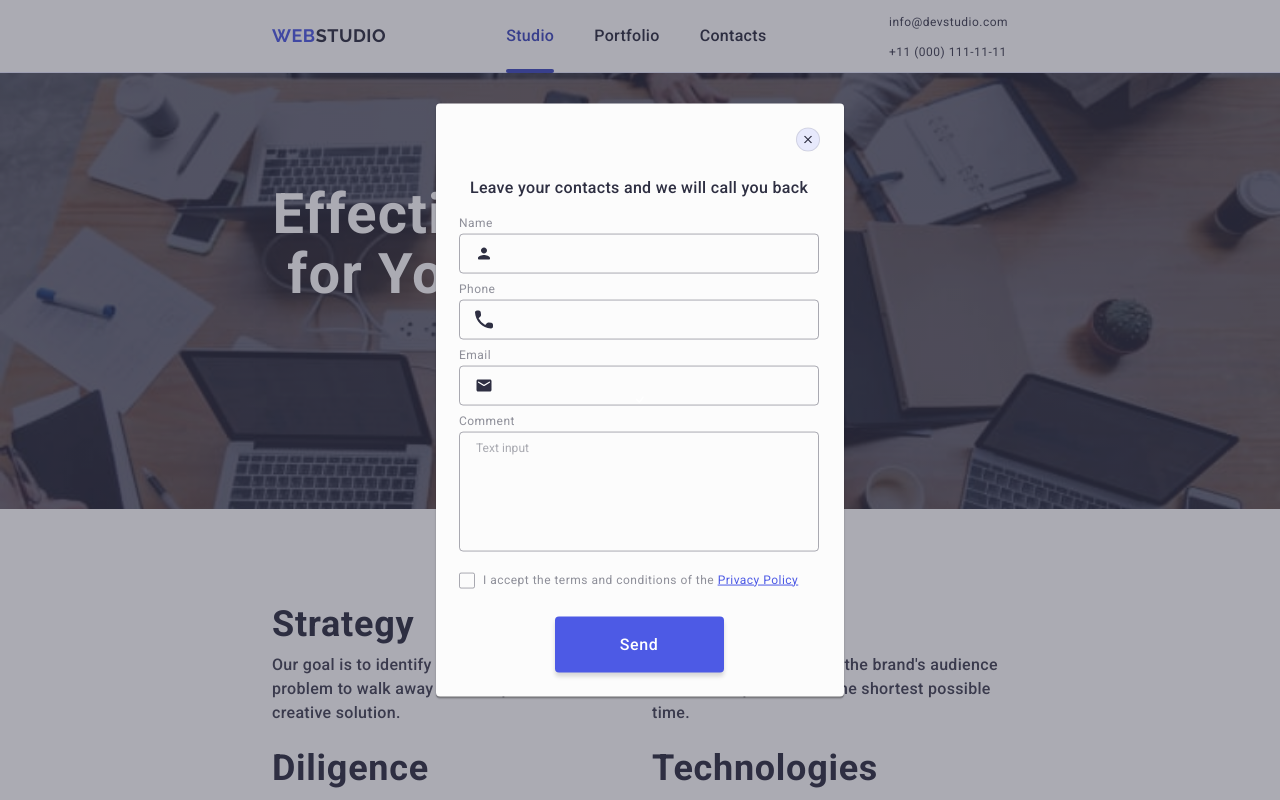
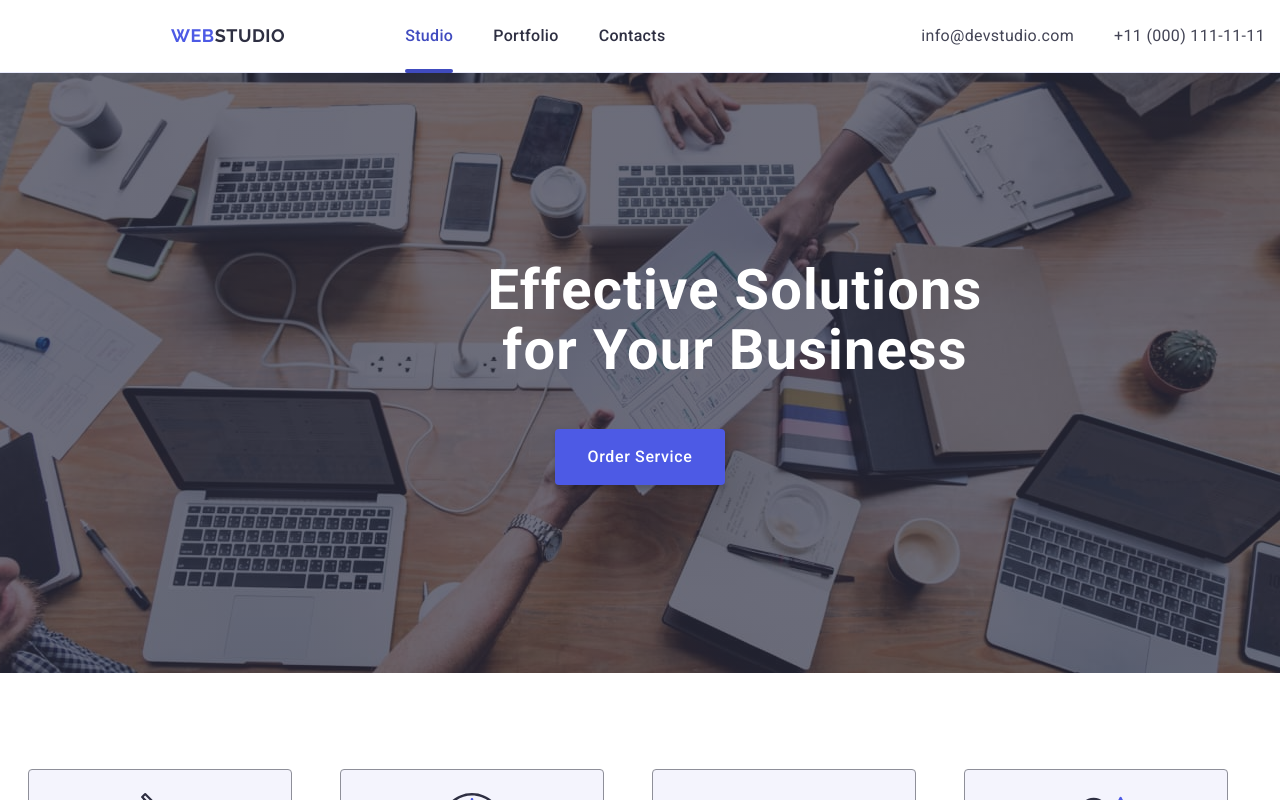
Before and after one commit to ouemdzi/goit-markup-hw-06, a plain HTML site: page index.html in a window 1280 px wide. Shown: the top 800 px of the page. Drawn offline with nearby package versions, Linux system fonts and the light colour scheme.

```diff
--- a/css/media.css
+++ b/css/media.css
@@ -51,7 +51,6 @@
       ),
       url(../images/bg-tablet-1x.jpg);
     padding: 112px 136px;
-    /* max-width: 1440px; */
   }
 
   @media screen and (min-resolution: 192dpi) {
@@ -68,6 +67,7 @@
   .header-title {
     min-width: 496px;
     text-align: center;
+    margin: 0 auto;
     font-size: 56px;
     font-weight: 700;
     line-height: 1.07;
@@ -75,7 +75,7 @@
   }
 
   .header-button {
-    margin-top: 36px;
+    margin-top: 48px;
   }
 
   /* -----------------ADVANTAGES----------------- */
@@ -106,7 +106,8 @@
   }
 
   .team-item {
-    min-width: calc((100% - 24px) / 2);
+    width: calc((100% - 24px) / 2);
+  }
 }
 
 /* ---------------------PORTFOLIO-------------------- */
@@ -174,4 +175,115 @@
 .modal-text {
   margin-bottom: 16px;
 }
+
+/* ---------------------->COMPUTER<-------------------- */
+
+@media screen and (min-width: 1158px) {
+  .container {
+    max-width: 1158px;
+    padding-left: 15px;
+    padding-right: 15px;
   }
+  /* ---------HEADER------------ */
+
+  .header-container {
+    margin: 0;
+    justify-content: center;
+    margin-left: 156px;
+  }
+
+  .address-list {
+    flex-direction: row;
+    gap: 40px;
+  }
+
+  .address-links {
+    font-size: 16px;
+    font-weight: 400;
+    line-height: 1.5;
+    letter-spacing: 0.02em;
+  }
+
+  /* -----------TITLE------------ */
+
+  .title-section {
+    min-height: 600px;
+    max-width: 1440px;
+    padding: 188px 472px;
+    background-image: linear-gradient(
+        to bottom,
+        rgba(46, 47, 66, 0.7),
+        rgba(46, 47, 66, 0.7)
+      ),
+      url(../images/hero-img.jpg);
+  }
+  @media screen and (min-resolution: 192dpi) {
+    .title-section {
+      background-image: linear-gradient(
+          to bottom,
+          rgba(46, 47, 66, 0.7),
+          rgba(46, 47, 66, 0.7)
+        ),
+        url(../images/hero-img-2x.jpg);
+    }
+  }
+
+  .header-title {
+    text-align: center;
+  }
+
+  /* -----------------ADVANTAGES----------------- */
+
+  .adv-list {
+    flex-wrap: nowrap;
+    justify-content: space-around;
+  }
+  .advantages-text {
+    width: 264px;
+  }
+  .adv-image {
+    display: flex;
+    width: 264px;
+  }
+
+  .advantages {
+    font-size: 20px;
+    font-weight: 500;
+    line-height: 1.2;
+    letter-spacing: 0.02em;
+  }
+
+  .advantages-text {
+    font-size: 16px;
+    font-weight: 400;
+    line-height: 1.5;
+    letter-spacing: 0.02em;
+  }
+
+  /* -------------------TEAM------------------- */
+
+  .team-section {
+    padding: 120px 156px;
+  }
+
+  .team-list {
+    flex-wrap: nowrap;
+  }
+
+  /* ---------------------PORTFOLIO-------------------- */
+
+  .wrap-text {
+    overflow: visible;
+    opacity: 100%;
+  }
+
+  .portfolio-list {
+    gap: 24px;
+  }
+
+  .portfolio-item {
+    width: calc((100% - 48px) / 3);
+  }
+
+  /* -------------------FOOTER----------------- */
+}
--- a/index.html
+++ b/index.html
@@ -565,7 +565,7 @@
         </form>
       </div>
     </footer>
-    <div class="backdrop is-open">
+    <div class="backdrop visually-hidden">
       <div class="modal">
         <button type="button" class="close-btn">
           <svg class="close-svg" width="8" height="8">
```
Also changed, not shown: images/hero-img-2x.jpg (added). Lines whose indentation alone changed are shown as unchanged.
